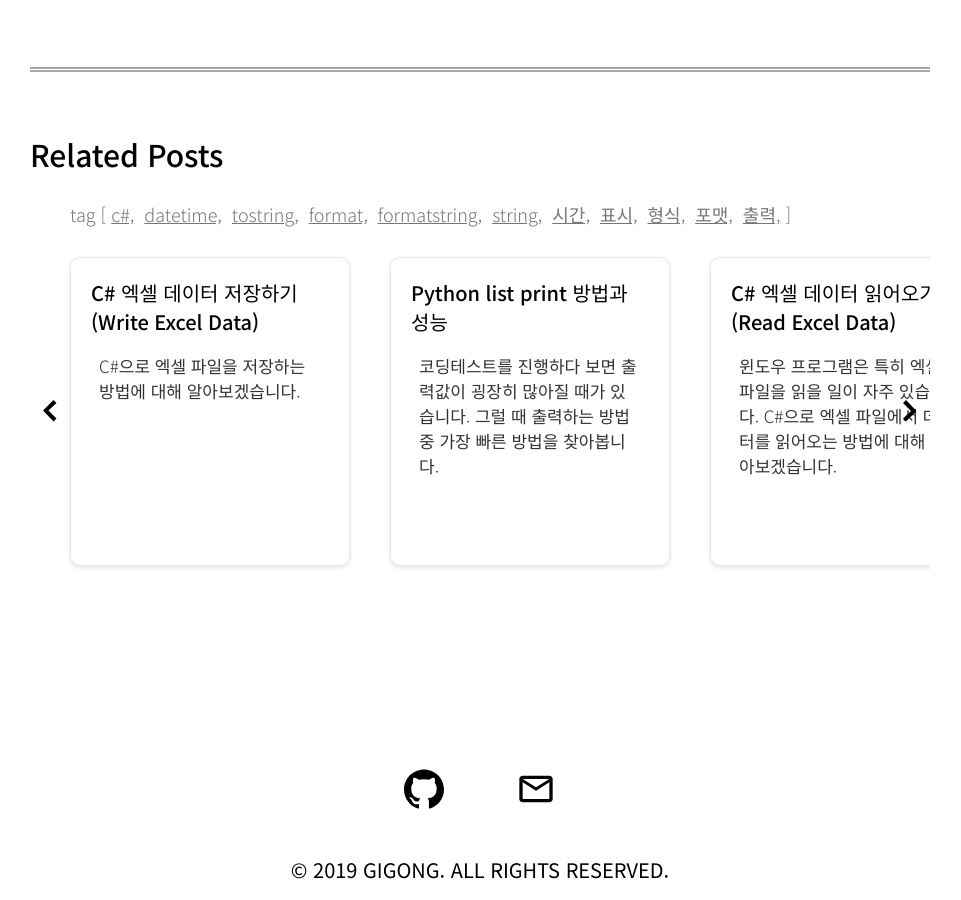
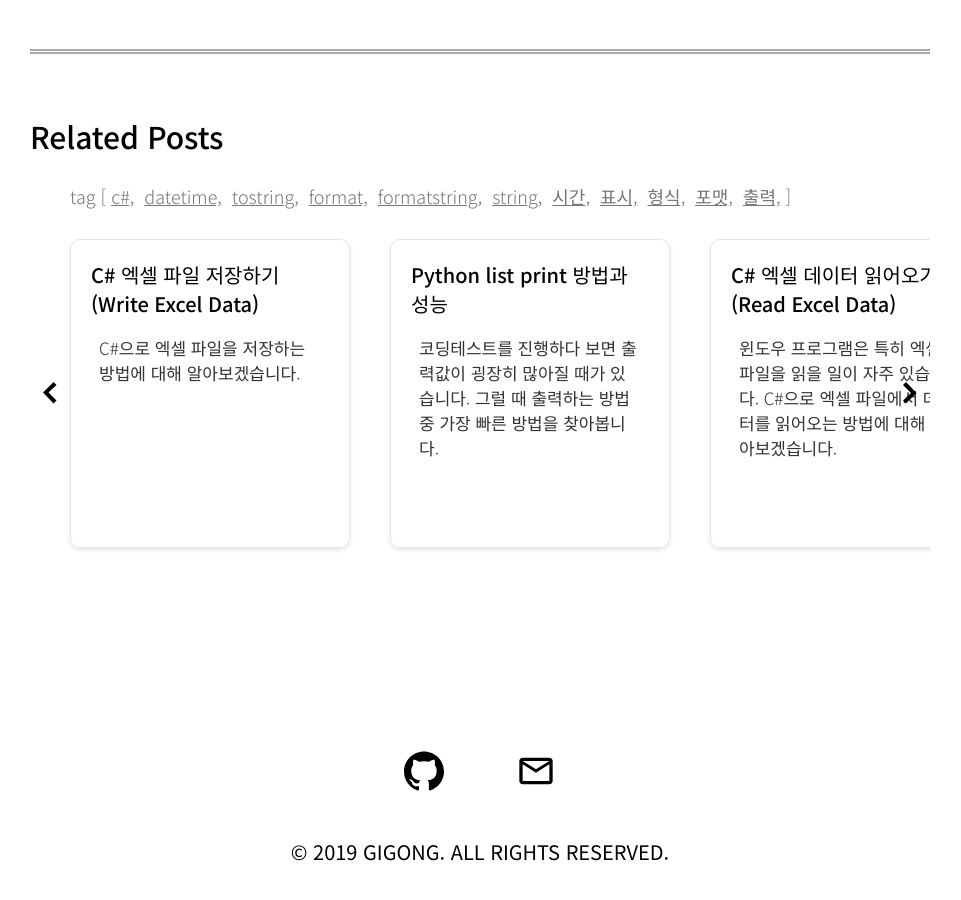
Before and after one commit to GiGong/gigong.github.io, a Jekyll site: the page built from _posts/CSharp/2022-05-21-CSharp-DateTime-ToString-Format.md, in a window 1280 px wide and 900 px high, scrolled down 3574 px. Shown: the whole window, without its empty margins (160-1121 px from the left). Built offline with Jekyll 4.4.1, drawn with Linux system fonts in a browser that asks for light colours; some web fonts are replaced; comment, search, counter and statistics services are not loaded.

Commit message:
Fix title and toc level

```diff
--- a/_posts/CSharp/2022-05-21-CSharp-DateTime-ToString-Format.md
+++ b/_posts/CSharp/2022-05-21-CSharp-DateTime-ToString-Format.md
@@ -45,7 +45,7 @@ Console.WriteLine(now.ToString("yyyy MM dd tt hh mm ss"));
 
 
 <!-- include for toc -->
-{% include post_function/post_navigation_heading.html level="1" number="1.2" content="실행 결과" %}
+{% include post_function/post_navigation_heading.html level="2" number="1.2" content="실행 결과" %}
 
 {% highlight text linenos %}
 2022년 05월 21일, 오후 07시 14분 19초 입니다
--- a/_posts/CSharp/2023-02-23-CSharp-write-excel-data.md
+++ b/_posts/CSharp/2023-02-23-CSharp-write-excel-data.md
@@ -1,6 +1,6 @@
 ---
 layout: post
-title:  "C# 엑셀 데이터 저장하기 (Write Excel Data)"
+title:  "C# 엑셀 파일 저장하기 (Write Excel Data)"
 date:   2023-02-23 20:33
 categories: [C#]
 tags: [c#, excel, open, write, save, store, data, 엑셀, 데이터, 파일, 쓰기, 내보내기, 저장하기]
```
